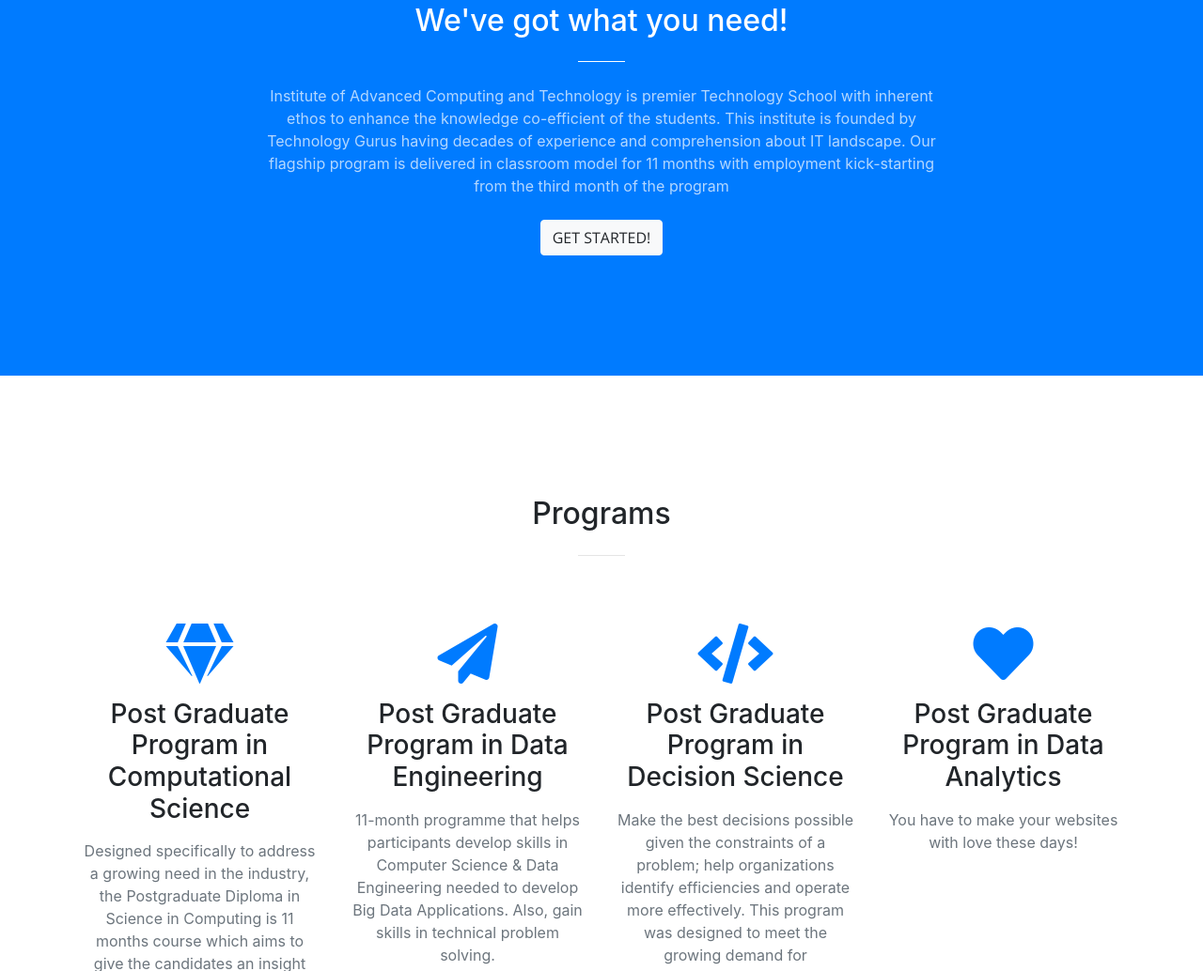
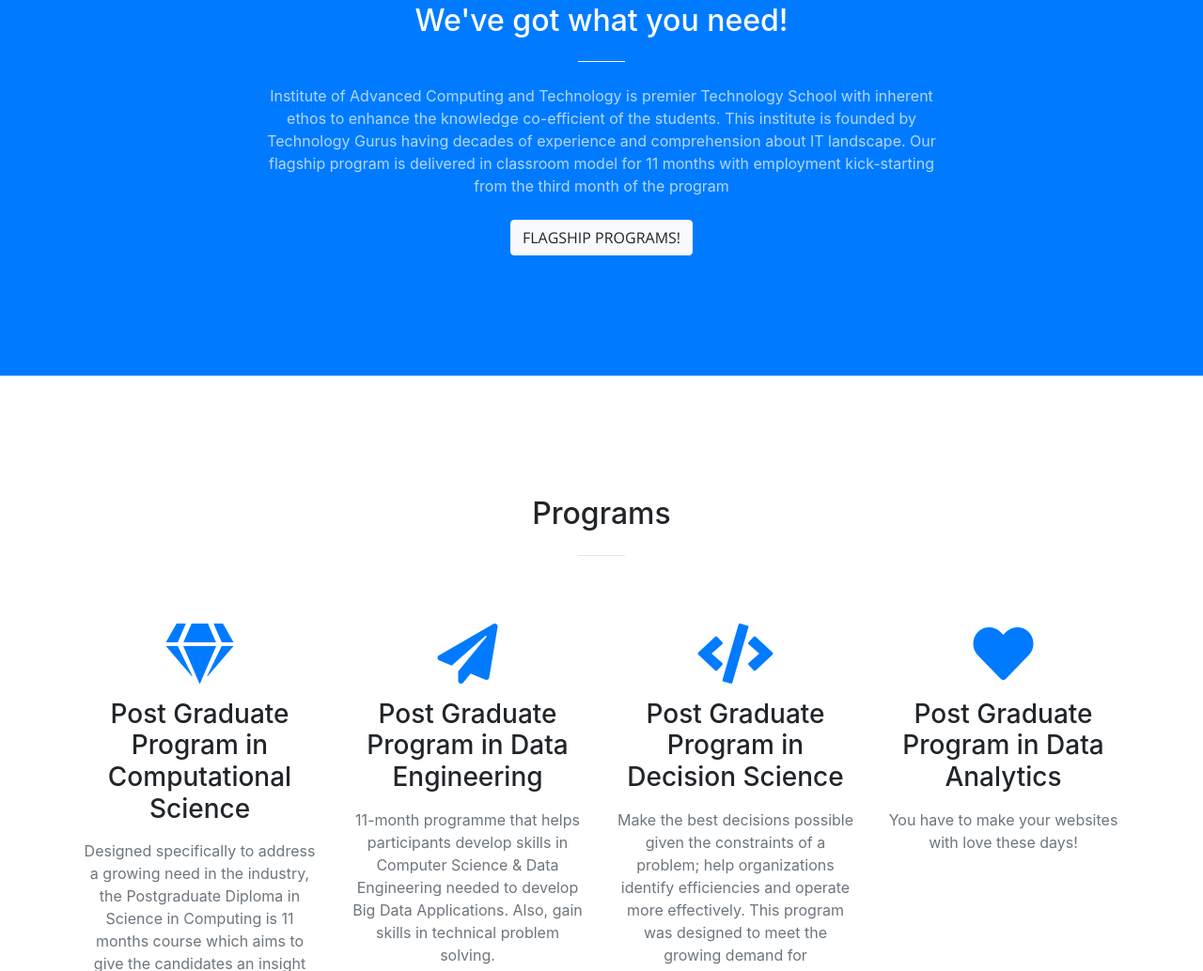
Before and after one commit to lnarasim/lnarasim_iact.github.io, a website with bundled scripts: page index.html in a window 1280 px wide. Shown: the part 925-1959 px from the top of the page at 94% size. Built offline with nearby package versions, Linux system fonts and the light colour scheme.

Commit message:
updated programs button

```diff
--- a/index.html
+++ b/index.html
@@ -85,7 +85,7 @@
             <h2 class="section-heading text-white">We've got what you need!</h2>
             <hr class="light my-4">
             <p class="text-faded mb-4">Institute of Advanced Computing and Technology is premier Technology School with inherent ethos to enhance the knowledge co-efficient of the students. This institute is founded by Technology Gurus having decades of experience and comprehension about IT landscape. Our flagship program is delivered in classroom model for 11 months with employment kick-starting from the third month of the program</p>
-            <a class="btn btn-light btn-xl js-scroll-trigger" href="#services">Get Started!</a>
+            <a class="btn btn-light btn-xl js-scroll-trigger" href="#programs">Flagship Programs!</a>
           </div>
         </div>
       </div>
```
